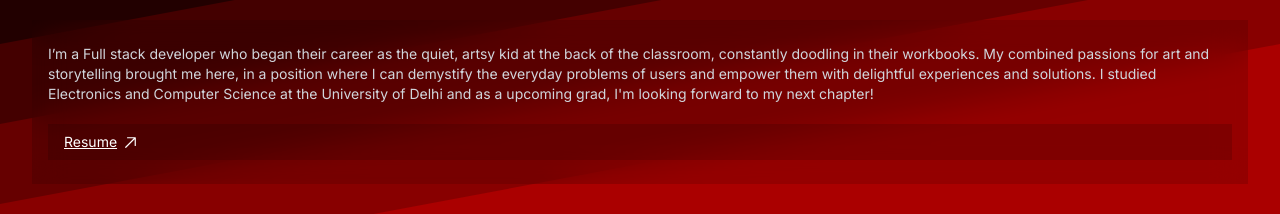
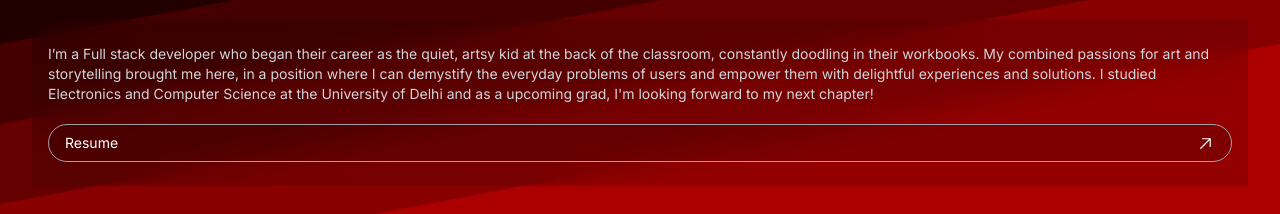
Before and after one commit to DeepakisDemigod/portfolio, a Next.js app: page / in a window 1280 px wide. Shown: the part 1140-1354 px from the top of the page. Built offline with nearby package versions, Linux system fonts and the light colour scheme; a web font is replaced by a local one.

Commit message:
border around resume

```diff
--- a/src/components/Me.js
+++ b/src/components/Me.js
@@ -13,13 +13,15 @@ export default function Me() {
         upcoming grad, I'm looking forward to my next chapter!
       </p>
       <br />
-      <div className="flex flex-col gap-1 bg-[#00000025] py-2 px-4 text-white">
+      <div className="flex flex-col gap-1 bg-[#00000025] py-2 px-4 text-white border border-zinc-400 bg-backdrop-sm  rounded-full group">
         <Link
-          className="flex items-center gap-1"
+          className="flex items-center justify-between gap-1"
           href="/resume-1.pdf"
           download="deepak's resume"
+	  target="_blank"
+	  rel="noopener noreferrer"
         >
-          <span className="text-white underline">Resume</span>
+          <span className="text-white group-hover:underline">Resume</span>
           <svg
             xmlns="http://www.w3.org/2000/svg"
             width="19"
```
